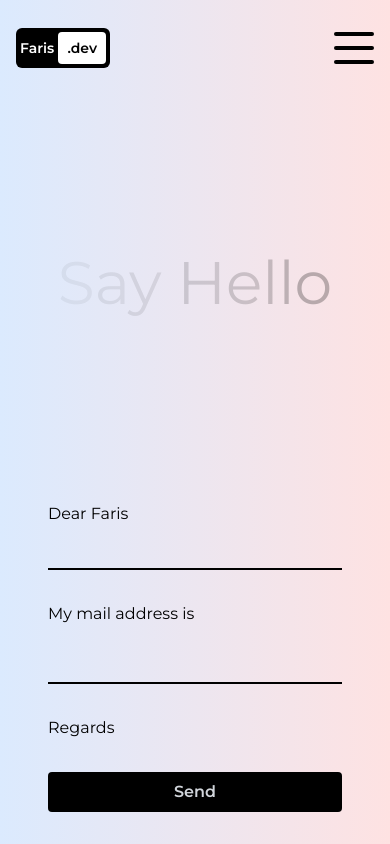
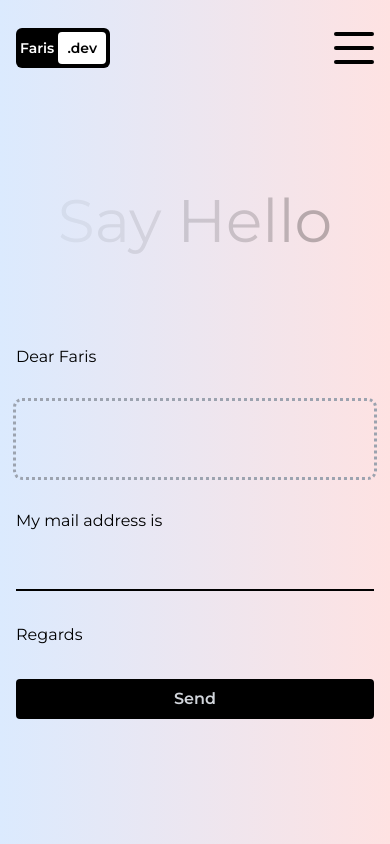
Before and after one commit to Faristp7/faris-portfolio, a Next.js app: page /contact in a window 390 px wide. Built offline with nearby package versions, Linux system fonts and the light colour scheme.

Commit message:
spelling corrected validation added

```diff
--- a/src/app/contact/page.tsx
+++ b/src/app/contact/page.tsx
@@ -58,7 +58,7 @@ export default function Contact() {
       transition={{ duration: 1 }}
     >
       <div className="h-full flex flex-col lg:flex-row px-4 sm:px-8 md:px-12 lg:px-20 xl:px-48">
-        <div className="h-1/2 lg:h-full lg:w-1/2 flex items-center justify-center text-center text-6xl">
+        <div className="h-1/3 sm:h-1/2 lg:h-full lg:w-1/2 flex items-center justify-center text-center text-6xl">
           <motion.div>
             {text.split("").map((letter, index) => (
               <motion.span
@@ -78,18 +78,21 @@ export default function Contact() {
         </div>
         <form
           onSubmit={sendEmail}
-          className="h-1/2 lg:h-full lg:w-1/2 rounded-xl flex flex-col gap-8 justify-center p-8 sm:p-24"
+          className="h-1/2 lg:h-full lg:w-1/2 rounded-xl flex flex-col gap-8 justify-center p-0 sm:p-24"
           ref={form}
         >
           <span>Dear Faris </span>
           <textarea
             rows={3}
             name="user_message"
-            className="bg-transparent border-b-2 border-b-black outline-none resize-none"
+            required
+            spellCheck
+            className="bg-transparent outline-dotted rounded-md outline-gray-400 resize-none p-2 z-10"
           />
           <span>My mail address is</span>
           <input
-            type="text"
+            type="email"
+            required
             name="user_email"
             className="bg-transparent border-b-2 border-b-black outline-none "
           />
@@ -102,8 +105,8 @@ export default function Contact() {
             )}
           </button>
           {success && (
-            <span className="bg-green-600 font-semibold">
-              Your message has been sent succefully
+            <span className="bg-green-600 font-semibold rounded-sm">
+              Your message has been sent successfully
             </span>
           )}
           {error && (
--- a/src/components/TransitionProvider.tsx
+++ b/src/components/TransitionProvider.tsx
@@ -20,7 +20,7 @@ export default function TransitionProvider({ children }: any) {
           transition={{ duration: 0.5, ease: "easeOut" }}
         />
         <motion.div
-          className=" fixed m-auto top-0 bottom-0 left-0 right-0 text-white text-8xl cursor-default z-50 w-fit h-fit"
+          className="fixed m-auto top-0 bottom-0 left-0 right-0 text-white text-8xl cursor-default z-50 w-fit h-fit"
           initial={{ opacity: 1 }}
           animate={{ opacity: 0 }}
           exit={{ opacity: 0 }}
```
